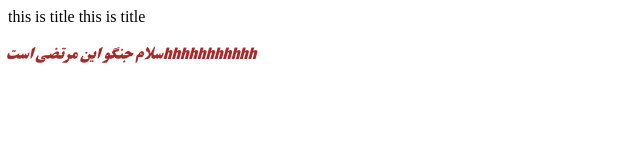
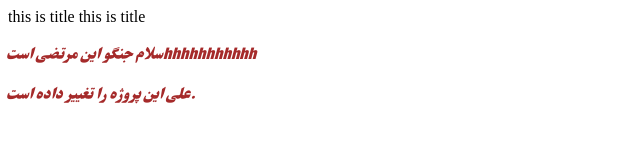
Before and after one commit to mortezamozafari/mortezarepo, a plain HTML site: page index.html in a window 1280 px wide. Shown: the whole page, without its empty margins (0-640 px from the left). Drawn offline with Linux system fonts and the light colour scheme.

Commit message:
ali changed in 15/9

```diff
--- a/index.html
+++ b/index.html
@@ -13,6 +13,7 @@
     <h>this is title</h>
 
     <P>سلام جنگو این مرتضی استhhhhhhhhhhh</P>
+    <p>علی این پروژه را تغییر  داده است.</p>
 
 
 </body>
```
